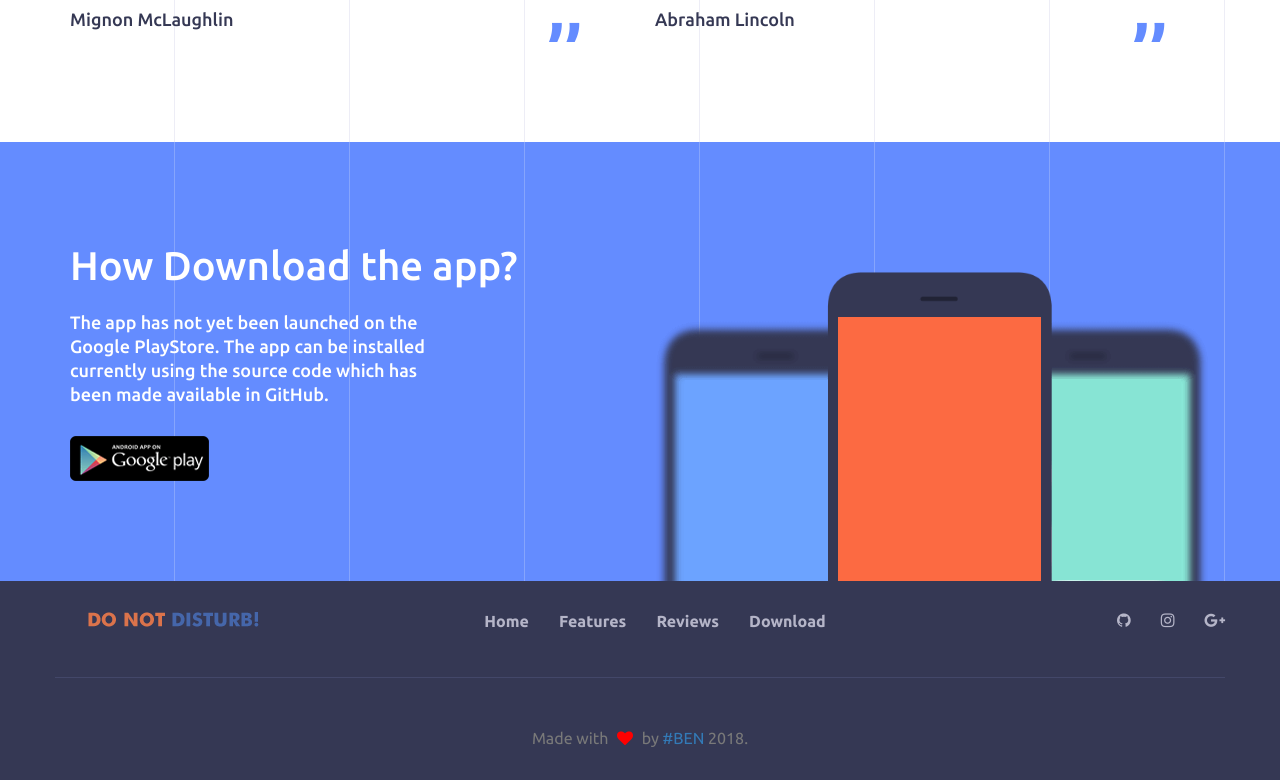
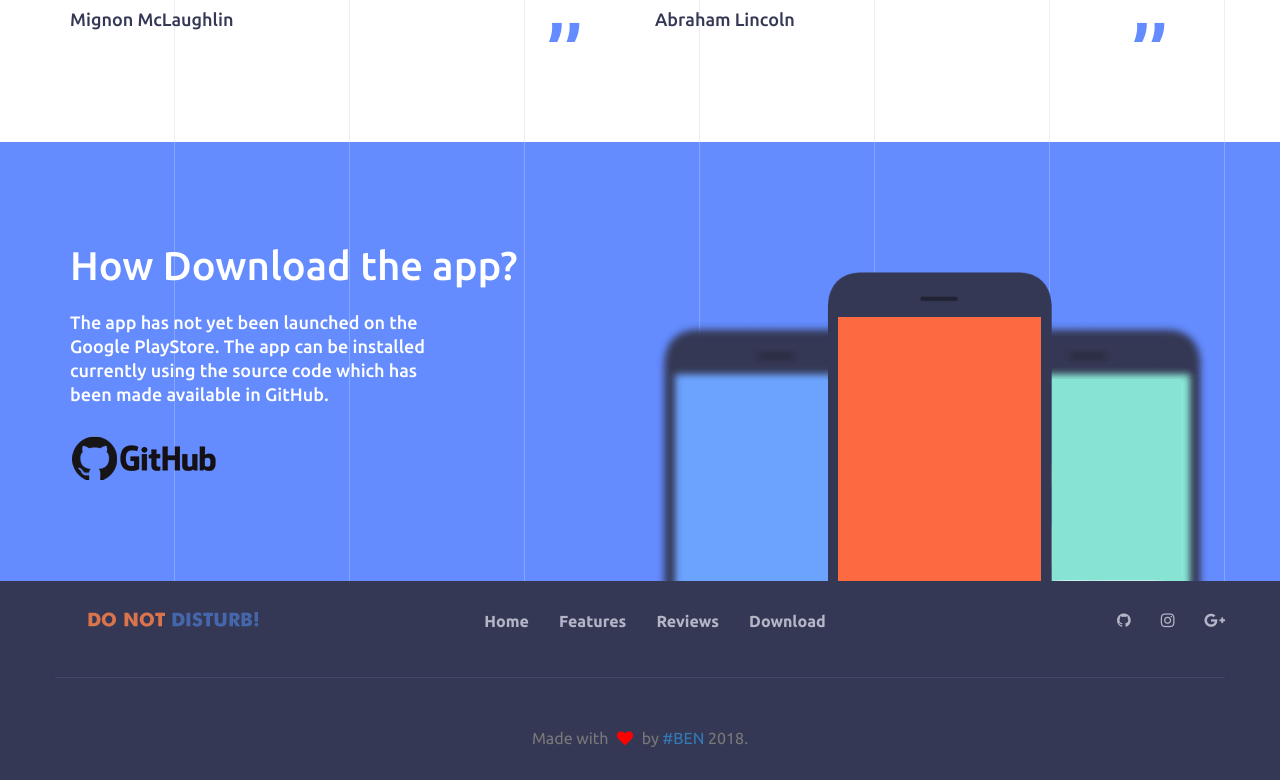
Before and after one commit to sbenstewart/DnD, a plain HTML site: page webpage/index.html in a window 1280 px wide. Shown: the part 2936-3716 px from the top of the page. Drawn offline with Linux system fonts and the light colour scheme; files whose address does not match are found by name.

Commit message:
Added GitHub logo

```diff
--- a/webpage/index.html
+++ b/webpage/index.html
@@ -389,7 +389,7 @@
                                     </h5>
 
                                     <div class="download_app m-top-30">
-                                        <a href="https://github.com/sbenstewart/DnD"><img src="assets/images/googleplay.png" alt="" /></a>
+                                        <a href="https://github.com/sbenstewart/DnD"><img src="assets/images/github.png" alt="" /></a>
                                     </div>
                                 </div>
                             </div>
```
Also changed, not shown: webpage/assets/images/github-temp.png (added), webpage/assets/images/github.png (added).
